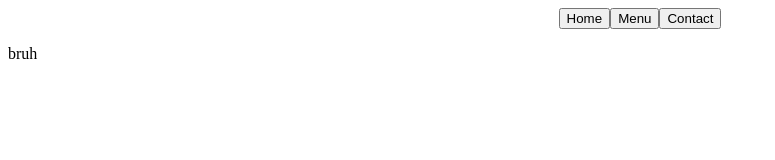
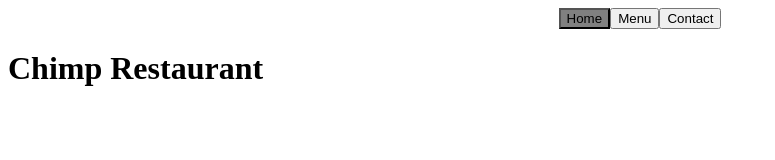
Before and after one commit to BinoManjesh/chimp-restaurant, a website built with webpack: page dist/index.html in a window 1280 px wide. Shown: the whole page, without its empty margins (0-775 px from the left). Built offline with nearby package versions, Linux system fonts and the light colour scheme.

Commit message:
Add tab switching

```diff
--- a/src/index.js
+++ b/src/index.js
@@ -8,8 +8,30 @@ document.body.appendChild(
             makeText('button', 'Menu'),
             makeText('button', 'Contact'),
         ]),
-        make('div', {'id': 'tab-content'}, [
-            makeText('p', 'bruh')
-        ])
+        make('div', {'id': 'tab-content'}, [make('div')])
     ])
-)
+);
+
+const tabElements = [()=>makeText('h1', 'Chimp Restaurant'), ()=>makeText('h1', 'Menu'), ()=>makeText('h1', 'Contact Us')];
+const tabContent = document.querySelector('#tab-content');
+const tabButtons = document.querySelector('#tab-list').children;
+
+let selectedTab = 0;
+
+function setTab(number) {
+    if (number === selectedTab) {
+        return;
+    }
+    tabButtons[selectedTab].removeAttribute('class');
+    selectedTab = number;
+    tabButtons[number].className = 'selected';
+    tabContent.removeChild(tabContent.children[0]);
+    tabContent.appendChild(tabElements[number]());
+}
+
+for (const i in tabElements) {
+    const button = tabButtons[i];
+    button.addEventListener('click', ()=>setTab(i));
+}
+
+setTab('0');
--- a/src/style.css
+++ b/src/style.css
@@ -2,3 +2,7 @@ div#tab-list {
     display: flex;
     justify-content: center;
 }
+
+#tab-list > .selected {
+    background-color: gray;
+}
```
